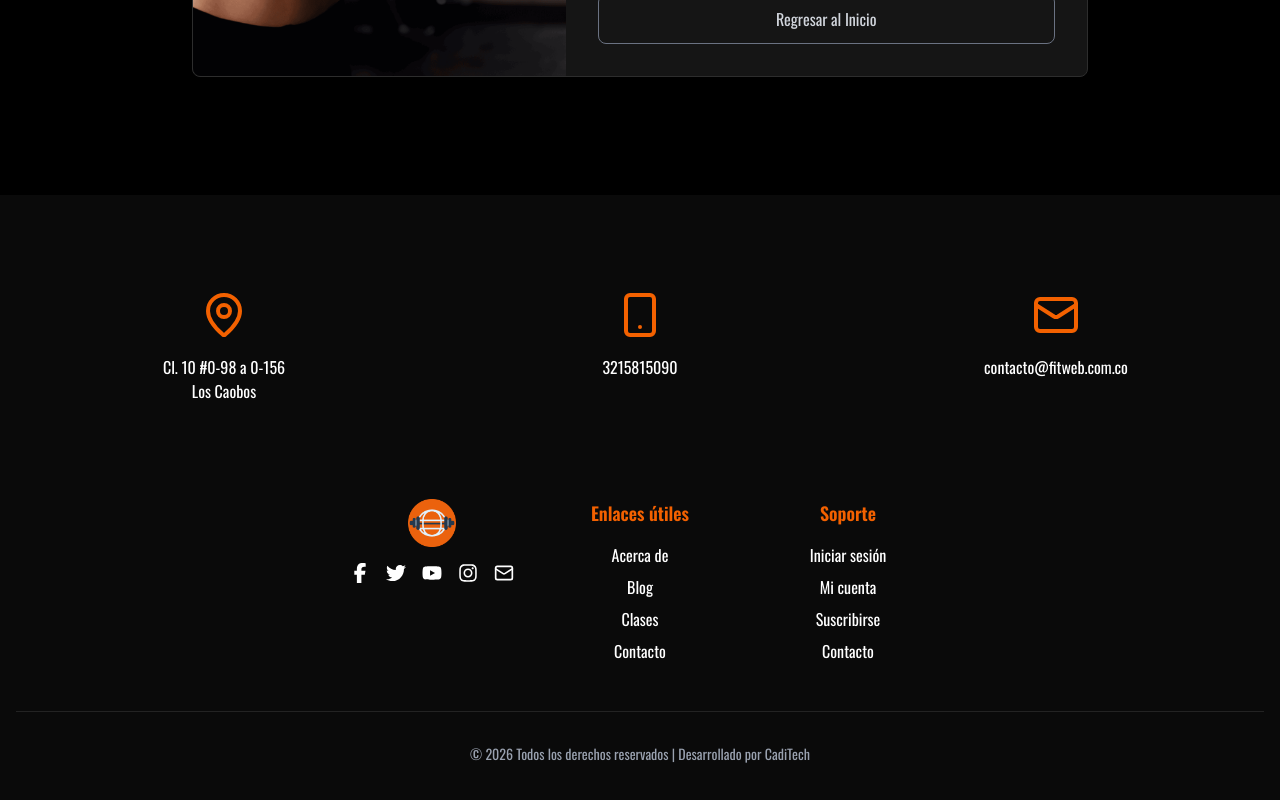
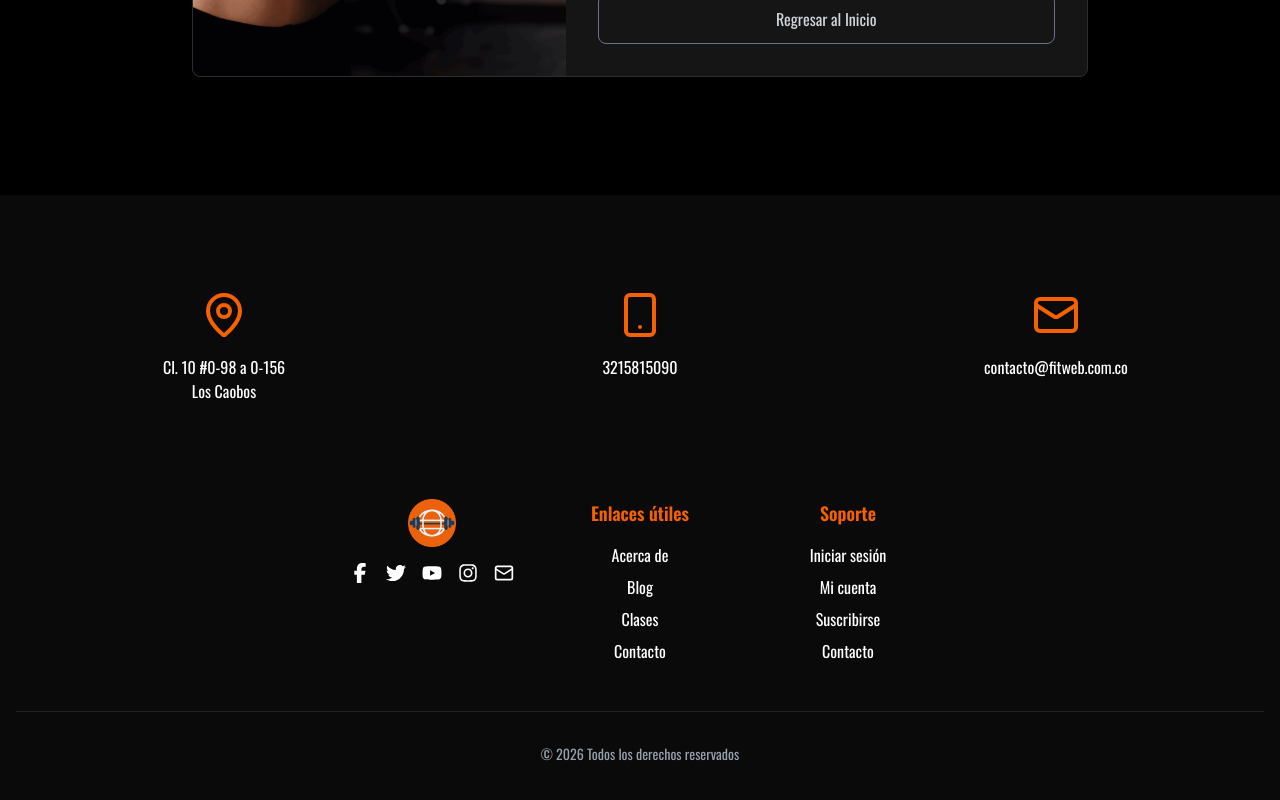
Before and after one commit to CarlosMantillaC/fit-web-frontend, a React (Vite) app: page /login in a window 1280 px wide. Shown: the part 605-1405 px from the top of the page. Built offline with nearby package versions, Linux system fonts and the light colour scheme; no server answers.

Commit message:
chore: remove caditech credit from footer

```diff
--- a/src/components/landing/LandingFooter.tsx
+++ b/src/components/landing/LandingFooter.tsx
@@ -145,7 +145,7 @@ export function LandingFooter() {
           </div>
 
           <div className="border-t border-white/10 pt-8 text-center text-sm text-gray-400">
-            <p> &copy; {CURRENT_YEAR} Todos los derechos reservados | Desarrollado por CadiTech</p>
+            <p> &copy; {CURRENT_YEAR} Todos los derechos reservados</p>
           </div>
         </div>
       </section>
```
